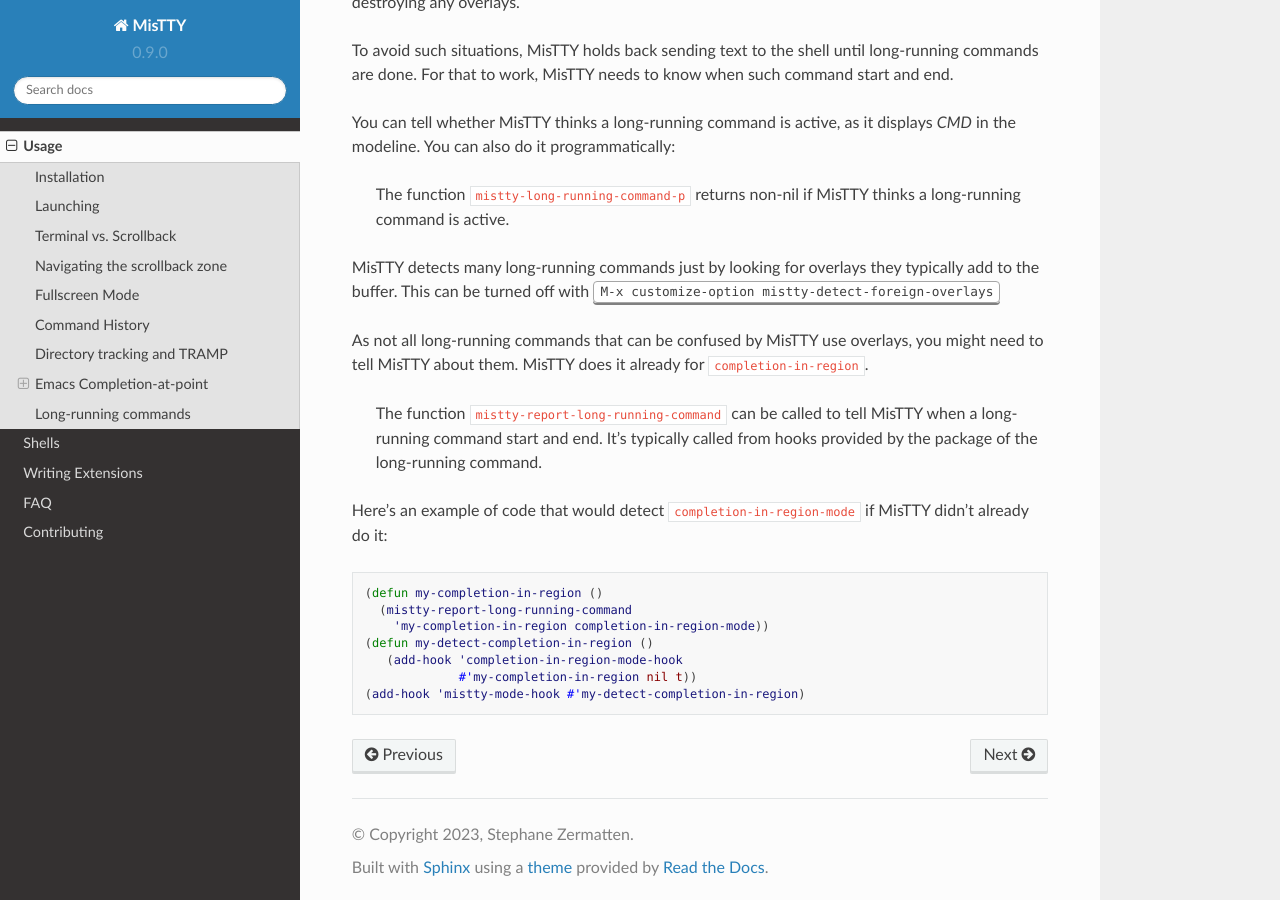
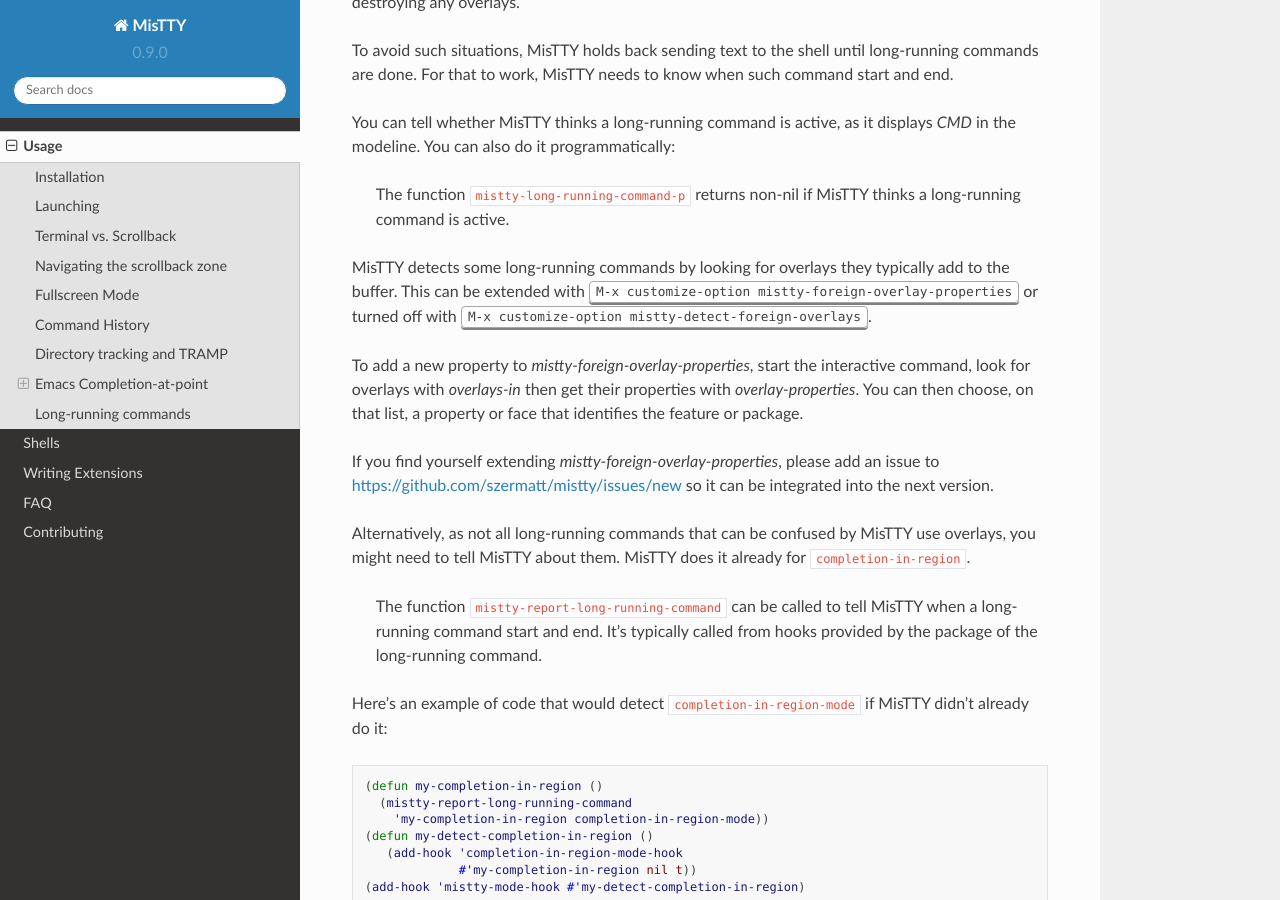
Before and after one commit to szermatt/mistty, a Sphinx documentation site: the page built from docs/source/usage.rst, in a window 1280 px wide and 900 px high, scrolled down 6939 px. Built offline with Sphinx 7.4.7 and the Read the Docs theme 2.0.0, drawn with Linux system fonts in a browser that asks for light colours.

Commit message:
Strictly restrict overlays seen as long-running commands.
**This is a backward-incompatible change!**

Before this change, unknown overlays would be seen as a sign that a
long-running command is in effect and would turn MisTTY off.

This looked convenient, because it made MisTTY work with other packages
without having to know about them. However, in practice, the resulting
behavior confusing, as it looks like MisTTY just turns itself off for no
apparent reasons.

With this change, only overlays with a known property trigger the
functionality. On one hand, this requires putting keeping track of a
list of known long-running commands that use overlays for these to work
properly in MisTTY. This is annoying, but less dangerous and confusing.

This means that unknown feature that was correctly identified by MisTTY
as a long-running command until it is added to
mistty-foreign-overlay-properties.

With this change MisTTY only identifies the following as long-running
command:
 cua-rectangle
 yas
With support for tempel to be added in a follow-up change.

```diff
--- a/docs/source/usage.rst
+++ b/docs/source/usage.rst
@@ -447,14 +447,26 @@
 .. index::
    pair: variable; mistty-detect-foreign-overlays
    pair: option; mistty-detect-foreign-overlays
+   pair: variable; mistty-foreign-overlay-properties
+   pair: option; mistty-foreign-overlay-properties
 
-MisTTY detects many long-running commands just by looking for overlays
-they typically add to the buffer. This can be turned off with
-:kbd:`M-x customize-option mistty-detect-foreign-overlays`
+MisTTY detects some long-running commands by looking for overlays they
+typically add to the buffer. This can be extended with :kbd:`M-x
+customize-option mistty-foreign-overlay-properties` or turned off with
+:kbd:`M-x customize-option mistty-detect-foreign-overlays`.
 
-As not all long-running commands that can be confused by MisTTY use
-overlays, you might need to tell MisTTY about them. MisTTY does it
-already for :code:`completion-in-region`.
+To add a new property to `mistty-foreign-overlay-properties`, start
+the interactive command, look for overlays with `overlays-in` then get
+their properties with `overlay-properties`. You can then choose, on
+that list, a property or face that identifies the feature or package.
+
+If you find yourself extending `mistty-foreign-overlay-properties`,
+please add an issue to https://github.com/szermatt/mistty/issues/new
+so it can be integrated into the next version.
+
+Alternatively, as not all long-running commands that can be confused
+by MisTTY use overlays, you might need to tell MisTTY about them.
+MisTTY does it already for :code:`completion-in-region`.
 
     .. index::
        pair: function; mistty-report-long-running-command
```
Also changed, not shown: docs/source/faq.rst (+5 -3 lines), 4 other files.
